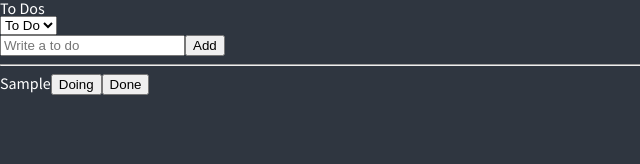
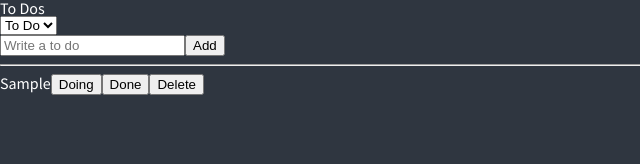
Before and after one commit to kihyeoon/react-masterclass, a React (Create React App) app: page / in a window 1280 px wide. Both pictures are taken after typing "Sample" into the empty fields and a click on the button "Add". Shown: the top 164 px of the page, without its empty margins (0-640 px from the left). Built offline with nearby package versions, Linux system fonts and the light colour scheme.

Commit message:
5.19 Recap
- delete, effects

```diff
--- a/src/atoms.tsx
+++ b/src/atoms.tsx
@@ -20,6 +20,20 @@ export const categoryState = atom<Category>({
 export const toDoState = atom<IToDo[]>({
   key: "toDo",
   default: [],
+  effects: [
+    ({ setSelf, onSet }) => {
+      const TODO_KEY = "Todo";
+      const savedValue = localStorage.getItem(TODO_KEY);
+      if (savedValue !== null) {
+        setSelf(JSON.parse(savedValue));
+      }
+      onSet((newValue, _, isReset) => {
+        isReset
+          ? localStorage.removeItem(TODO_KEY)
+          : localStorage.setItem(TODO_KEY, JSON.stringify(newValue));
+      });
+    },
+  ],
 });
 
 export const toDoSelector = selector({
--- a/src/components/ToDo.tsx
+++ b/src/components/ToDo.tsx
@@ -20,6 +20,13 @@ function ToDo({ text, category, id }: IToDo) {
     });
   };
 
+  const deleteToDo = () => {
+    setToDos((prevToDos) => {
+      const newToDos = prevToDos.filter((todo) => todo.id !== id);
+      return newToDos;
+    });
+  };
+
   return (
     <li>
       <span>{text}</span>
@@ -38,6 +45,7 @@ function ToDo({ text, category, id }: IToDo) {
           Done
         </button>
       )}
+      <button onClick={deleteToDo}>Delete</button>
     </li>
   );
 }
```
